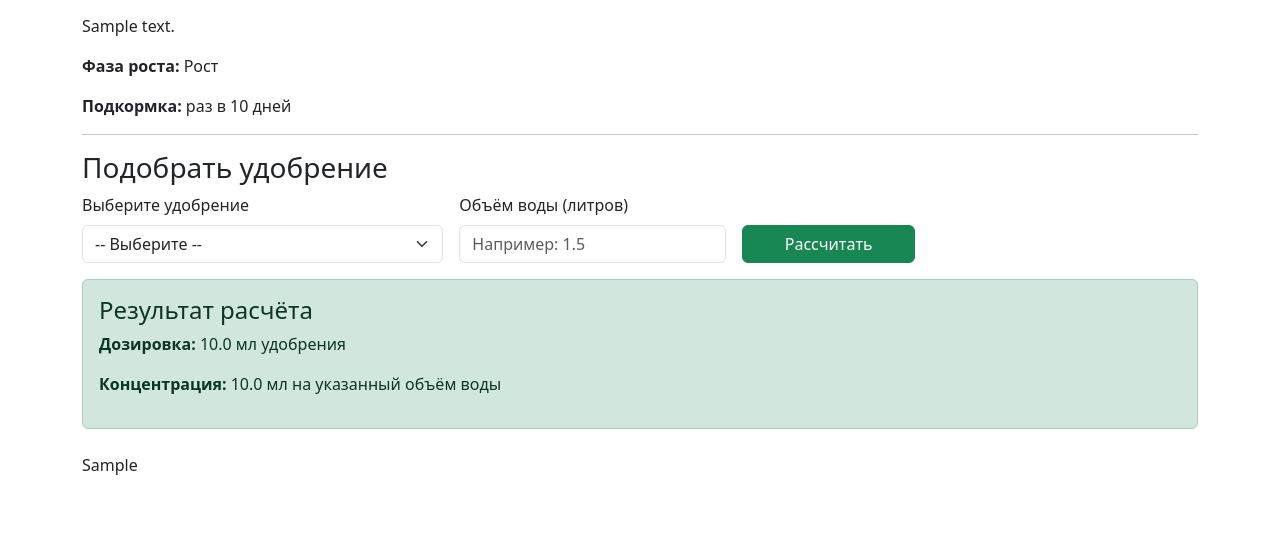
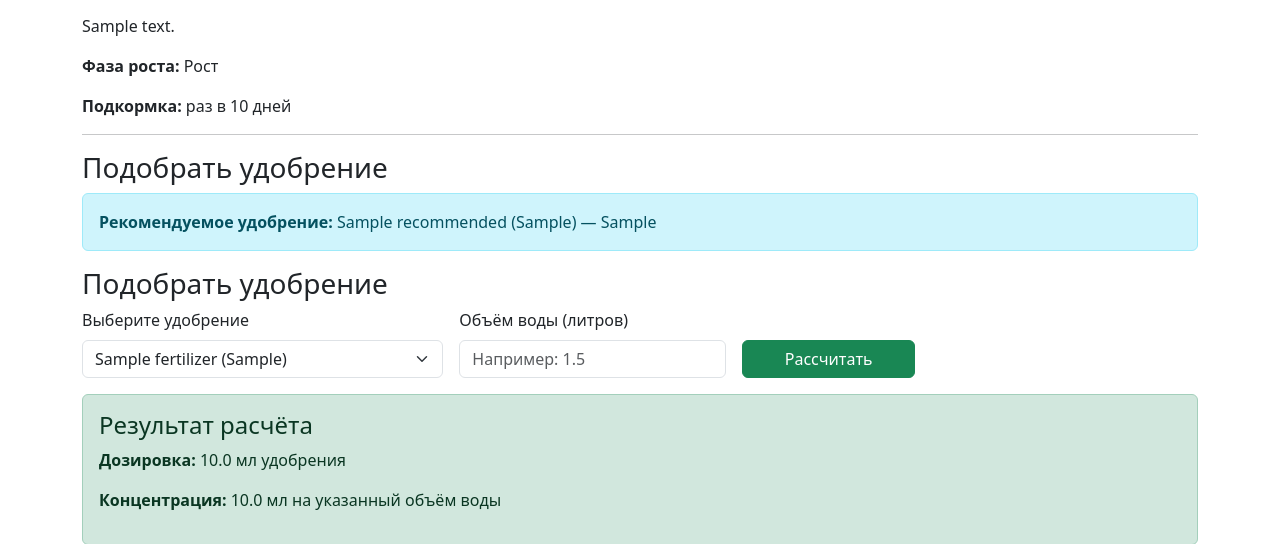
Before and after one commit to Ekaterina1347/plant-feeding-helper, a Django app: template plants/templates/plants/plant_detail.html in a window 1280 px wide. Shown: the part 160-704 px from the top of the page. Run offline with Django 5.2, Linux system fonts and the light colour scheme; tables that the repository leaves empty hold one stand-in row (values such as "Sample post"); the template is opened without the code that fills it: values that come from a table or form of the project are taken from there, most other values are stand-ins (such as "Sample title", 1, 10 or a date in 2020).

Commit message:
Add automatic fertilizer recommendation based on plant growth phase

```diff
--- a/plants/templates/plants/plant_detail.html
+++ b/plants/templates/plants/plant_detail.html
@@ -19,6 +19,13 @@
         <hr>
 
         <h3>Подобрать удобрение</h3>
+                {% if recommended %}
+            <div class="alert alert-info">
+                <strong>Рекомендуемое удобрение:</strong> {{ recommended.name }} ({{ recommended.npk_ratio }}) — {{ recommended.get_type_display }}
+            </div>
+        {% endif %}
+
+        <h3>Подобрать удобрение</h3>
         <form method="post" class="row g-3">
             {% csrf_token %}
             <div class="col-md-4">
@@ -26,7 +33,9 @@
                 <select name="fertilizer" id="fertilizer" class="form-select" required>
                     <option value="">-- Выберите --</option>
                     {% for f in fertilizers %}
-                        <option value="{{ f.id }}">{{ f.name }} ({{ f.npk_ratio }})</option>
+                        <option value="{{ f.id }}" {% if recommended and f.id == recommended.id %}selected{% endif %}>
+                            {{ f.name }} ({{ f.npk_ratio }})
+                        </option>
                     {% endfor %}
                 </select>
             </div>
```
Also changed, not shown: plants/views.py (+11 -0 lines).
